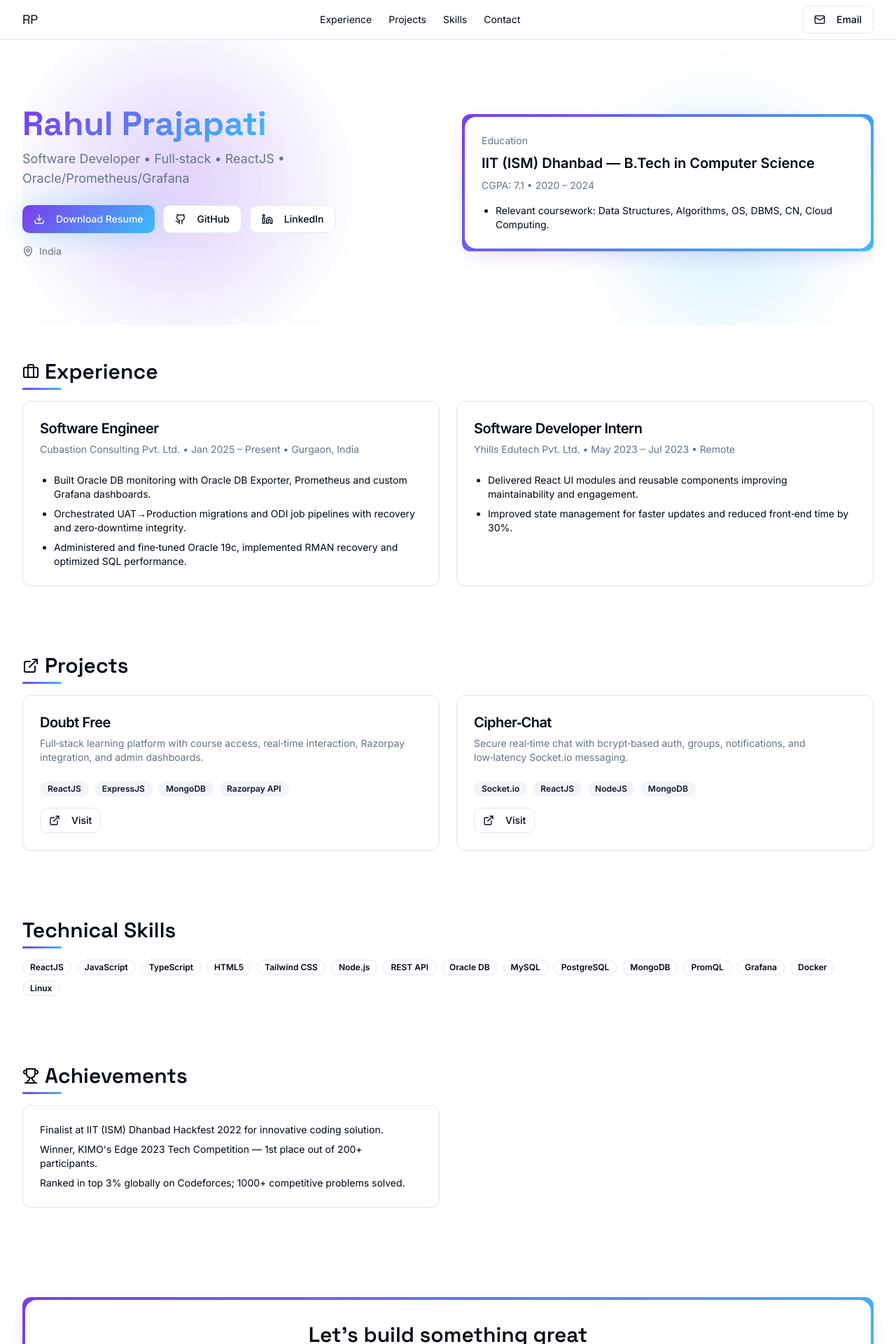
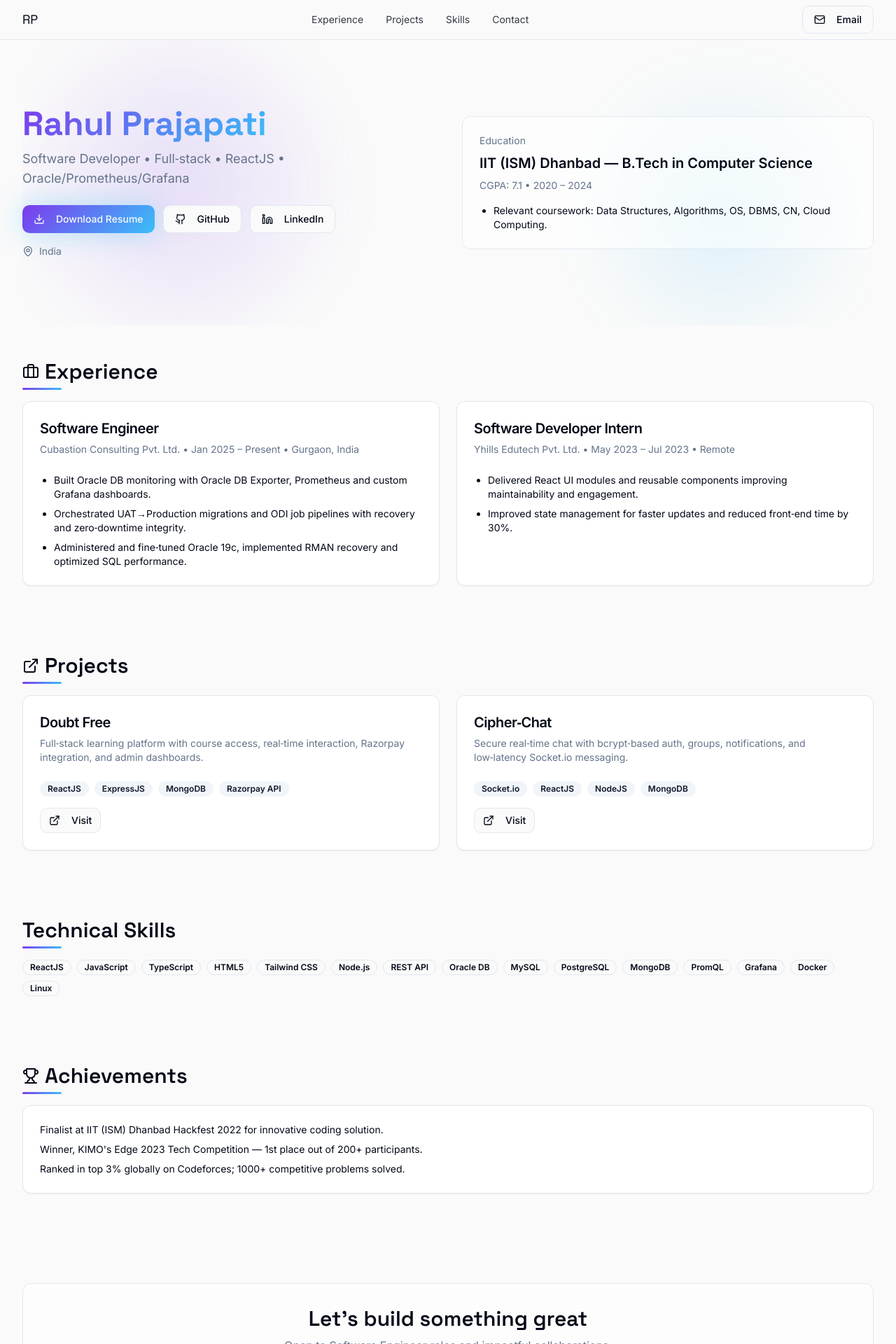
Before and after one commit to webVortexx/Portfolio, a React (Vite) app: page / in a window 1280 px wide. Shown: the top 1920 px of the page at 70% size. Built offline with nearby package versions, Linux system fonts and the light colour scheme.

Commit message:
Refactor: Improve layout and colors
Update background color and component layout for a more minimalistic and modern aesthetic.

```diff
--- a/src/index.css
+++ b/src/index.css
@@ -9,7 +9,7 @@ All colors MUST be HSL.
 @layer base {
   :root {
     /* Light theme */
-    --background: 0 0% 100%;
+    --background: 0 0% 98%;
     --foreground: 222.2 84% 4.9%;
 
     --card: 0 0% 100%;
@@ -172,14 +172,20 @@ All colors MUST be HSL.
   }
   .story-link:hover::after { transform: scaleX(1); transform-origin: left; }
 
+  .nav-link {
+    @apply px-3 py-1.5 rounded-full text-sm text-foreground/80;
+    transition: var(--transition-smooth);
+  }
+  .nav-link:hover { background: hsl(var(--accent)); color: hsl(var(--foreground)); }
+
   .orb {
     position: absolute;
     pointer-events: none;
     border-radius: 9999px;
     filter: blur(30px);
-    background: radial-gradient(ellipse at center, hsl(var(--brand) / 0.25), transparent 60%);
+    background: radial-gradient(ellipse at center, hsl(var(--brand) / 0.15), transparent 60%);
   }
-  .orb-2 { background: radial-gradient(ellipse at center, hsl(var(--brand-2) / 0.25), transparent 60%); }
+  .orb-2 { background: radial-gradient(ellipse at center, hsl(var(--brand-2) / 0.15), transparent 60%); }
 
-  .grid-auto-fit { grid-template-columns: repeat(auto-fit, minmax(260px, 1fr)); }
+  .grid-auto-fit { grid-template-columns: repeat(auto-fit, minmax(280px, 1fr)); }
 }
--- a/src/pages/Index.tsx
+++ b/src/pages/Index.tsx
@@ -53,11 +53,11 @@ const Index = () => {
       <header className="sticky top-0 z-30 backdrop-blur supports-[backdrop-filter]:bg-background/70 border-b">
         <nav className="container mx-auto flex items-center justify-between h-14">
           <a href="#home" className="font-display text-lg">RP</a>
-          <div className="hidden md:flex items-center gap-6 text-sm">
-            <a className="hover-scale story-link" href="#experience">Experience</a>
-            <a className="hover-scale story-link" href="#projects">Projects</a>
-            <a className="hover-scale story-link" href="#skills">Skills</a>
-            <a className="hover-scale story-link" href="#contact">Contact</a>
+          <div className="hidden md:flex items-center gap-2 text-sm">
+            <a className="nav-link" href="#experience">Experience</a>
+            <a className="nav-link" href="#projects">Projects</a>
+            <a className="nav-link" href="#skills">Skills</a>
+            <a className="nav-link" href="#contact">Contact</a>
           </div>
           <div className="flex items-center gap-2">
             <a href="mailto:janpra.prajapat13000@gmail.com" aria-label="Email Rahul"><Button variant="outline"><Mail className="mr-2"/>Email</Button></a>
@@ -93,15 +93,13 @@ const Index = () => {
                 <MapPin className="h-4 w-4"/> <span>India</span>
               </div>
             </div>
-            <div className="rounded-xl p-1 bg-hero-gradient card-elevated">
-              <div className="rounded-[calc(var(--radius)+0.25rem)] bg-card p-6 h-full">
+            <div className="glass-panel rounded-xl p-6 card-hover">
               <p className="text-sm text-muted-foreground">Education</p>
               <h3 className="text-xl font-semibold mt-2">IIT (ISM) Dhanbad — B.Tech in Computer Science</h3>
               <p className="text-sm text-muted-foreground mt-2">CGPA: 7.1 • 2020 – 2024</p>
               <ul className="mt-4 space-y-2 text-sm list-disc pl-5">
                 <li>Relevant coursework: Data Structures, Algorithms, OS, DBMS, CN, Cloud Computing.</li>
               </ul>
-              </div>
             </div>
           </div>
         </section>
@@ -129,7 +127,7 @@ const Index = () => {
         {/* Projects */}
         <section id="projects" className="py-12">
           <h2 className="section-title text-2xl md:text-3xl font-display font-semibold flex items-center gap-2"><ExternalLink/> Projects</h2>
-          <div className="mt-6 grid md:grid-cols-2 gap-6">
+          <div className="mt-6 grid grid-auto-fit gap-6">
             {projects.map((p) => (
               <Card key={p.title} className="card-elevated card-hover">
                 <CardHeader>
@@ -162,7 +160,7 @@ const Index = () => {
         {/* Achievements */}
         <section className="py-12">
           <h2 className="section-title text-2xl md:text-3xl font-display font-semibold flex items-center gap-2"><Trophy/> Achievements</h2>
-          <div className="mt-6 grid md:grid-cols-2 gap-6">
+          <div className="mt-6 grid grid-auto-fit gap-6">
             <Card className="card-elevated card-hover">
               <CardContent className="pt-6 space-y-2 text-sm">
                 <p>Finalist at IIT (ISM) Dhanbad Hackfest 2022 for innovative coding solution.</p>
@@ -173,17 +171,14 @@ const Index = () => {
           </div>
         </section>
 
-        {/* Contact */}
         <section id="contact" className="py-16 md:py-20">
-          <div className="rounded-xl p-1 bg-hero-gradient card-elevated">
-            <div className="rounded-[calc(var(--radius)+0.25rem)] bg-card p-8 text-center">
+          <div className="glass-panel rounded-xl p-8 text-center card-hover">
             <h2 className="text-2xl md:text-3xl font-display font-semibold">Let's build something great</h2>
             <p className="mt-2 text-muted-foreground">Open to Software Engineer roles and impactful collaborations.</p>
             <div className="mt-6 flex flex-wrap justify-center gap-3">
               <a href="mailto:janpra.prajapat13000@gmail.com"><Button variant="hero"><Mail className="mr-2"/>Email Me</Button></a>
               <a href="https://github.com/rahulprajapati01" target="_blank" rel="noreferrer"><Button variant="outline"><Github className="mr-2"/>GitHub</Button></a>
               <a href="https://linkedin.com/in/Rahul" target="_blank" rel="noreferrer"><Button variant="outline"><Linkedin className="mr-2"/>LinkedIn</Button></a>
-              </div>
             </div>
           </div>
         </section>
```
Lines whose indentation alone changed are shown as unchanged.
